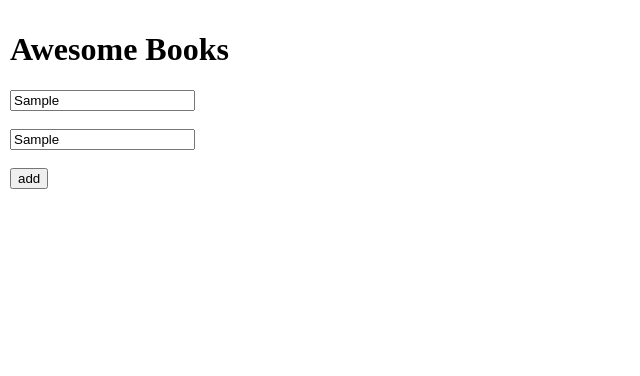
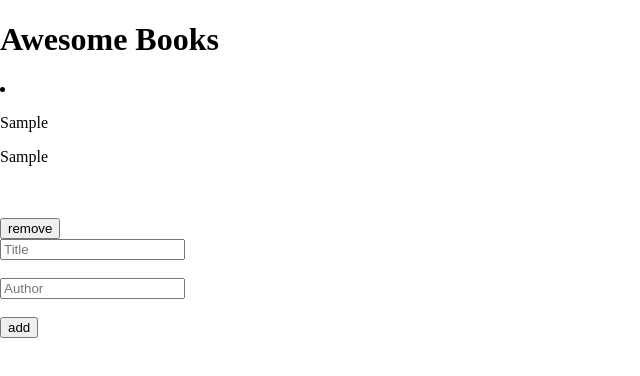
Before and after one commit to Juanse7793/Awesome-Books, a plain HTML site: page index.html in a window 1280 px wide. Both pictures are taken after typing "Sample", "Sample" into the empty fields and a click on the button "add". Shown: the whole page, without its empty margins (0-640 px from the left). Drawn offline with Linux system fonts and the light colour scheme.

Commit message:
remove a class

```diff
--- a/script.js
+++ b/script.js
@@ -1,18 +1,11 @@
-class Book {
-  constructor(title, author) {
-    this.title = title;
-    this.author = author;
-    this.arrayOfObjects = [];
-  }
+let arrayOfObjects = [];
+
+function lStorage() {
+  const convLs = JSON.stringify(arrayOfObjects);
+  localStorage.setItem('book', convLs);
 }
 
-
-function lStorage() {
-  const convertToLocalStorage = JSON.stringify(arrayOfObjects);
-  localStorage.setItem('book', convertToLocalStorage);
-}
-
-if (localStorage.book) {
+if (localStorage.book === true) {
   const local = JSON.parse(localStorage.book);
   arrayOfObjects = local;
 }
@@ -23,9 +16,9 @@ function addBook(title, author) {
     author,
   };
   arrayOfObjects.push(newBook1);
+}
 
-  lStorage();
-}
+lStorage();
 
 function remove(title, author) {
   arrayOfObjects = arrayOfObjects.filter((book) => book.title !== title || book.author !== author);
@@ -47,10 +40,12 @@ function display() {
     const cdiv = document.createElement('div');
     const rmBtn = document.createElement('button');
     const read = `
-      <article id='book'>
+      <li id='book'>
           <p>${book.title}</p>
           <p>${book.author}</p>
-      </article>`;
+          <br>
+          <br>
+      </li>`;
 
     cdiv.innerHTML = read;
     cdiv.appendChild(rmBtn);
@@ -66,16 +61,19 @@ function display() {
 
 display();
 
-const book = document.getElementById('form');
-const bookElement = book.querySelectorAll('input');
+const newBook = document.getElementById('form');
+const bookElement = newBook.querySelectorAll('input');
 
-bookElement[2].addEventListener('click', (e) => {
+bookElement[2].addEventListener('click', () => {
   if (bookElement[0].value !== '' && bookElement[1].value !== '') {
     addBook(bookElement[0].value, bookElement[1].value);
     display();
     bookElement[0].value = '';
     bookElement[1].value = '';
-  } else {
-    e.preventDefault();
+  } else if (bookElement[0].value !== '') {
+    addBook(bookElement[0].value, 'Unknokwn Author');
+    display();
+    bookElement[0].value = '';
+    bookElement[1].value = '';
   }
 });
--- a/style.css
+++ b/style.css
@@ -1,4 +1,4 @@
 body {
-  margin: 5px;
-  padding: 5px;
+  margin: 0;
+  padding: 0;
 }
```
Also changed, not shown: index.html (+9 -3 lines).
